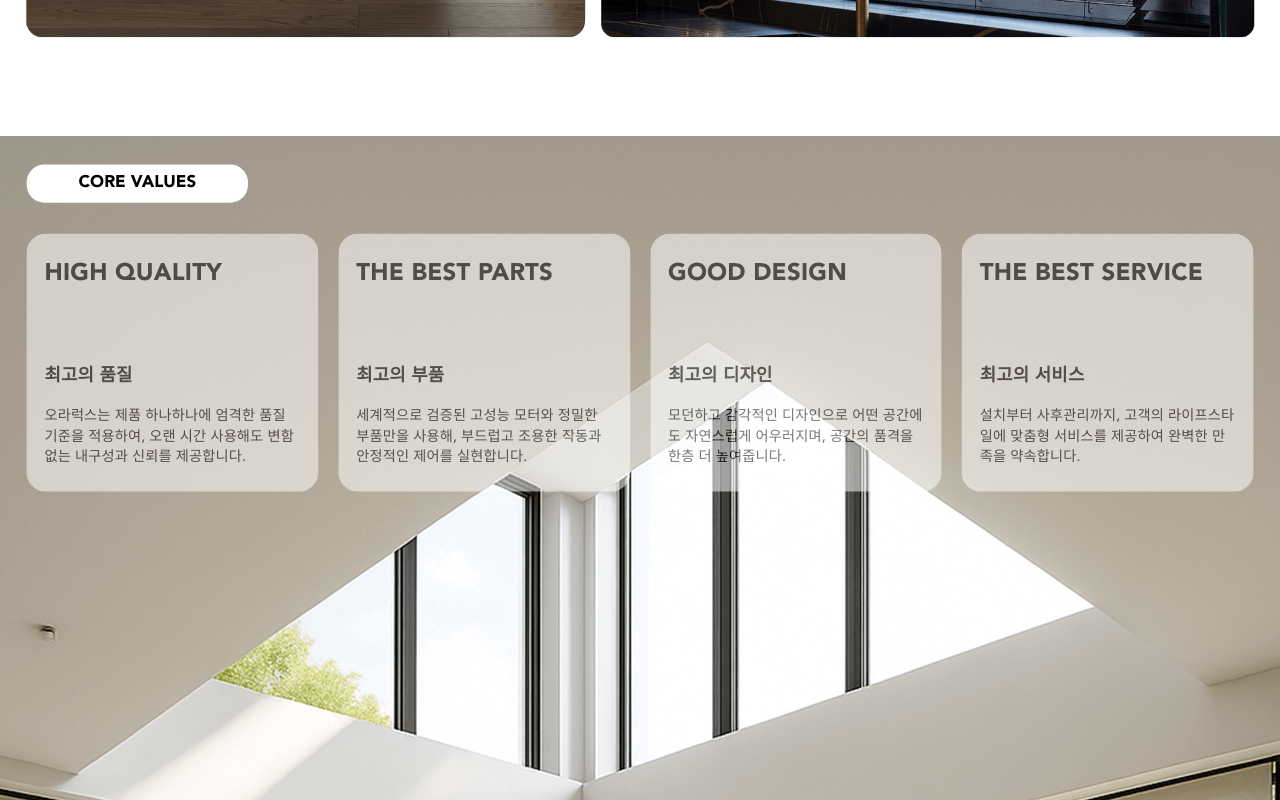
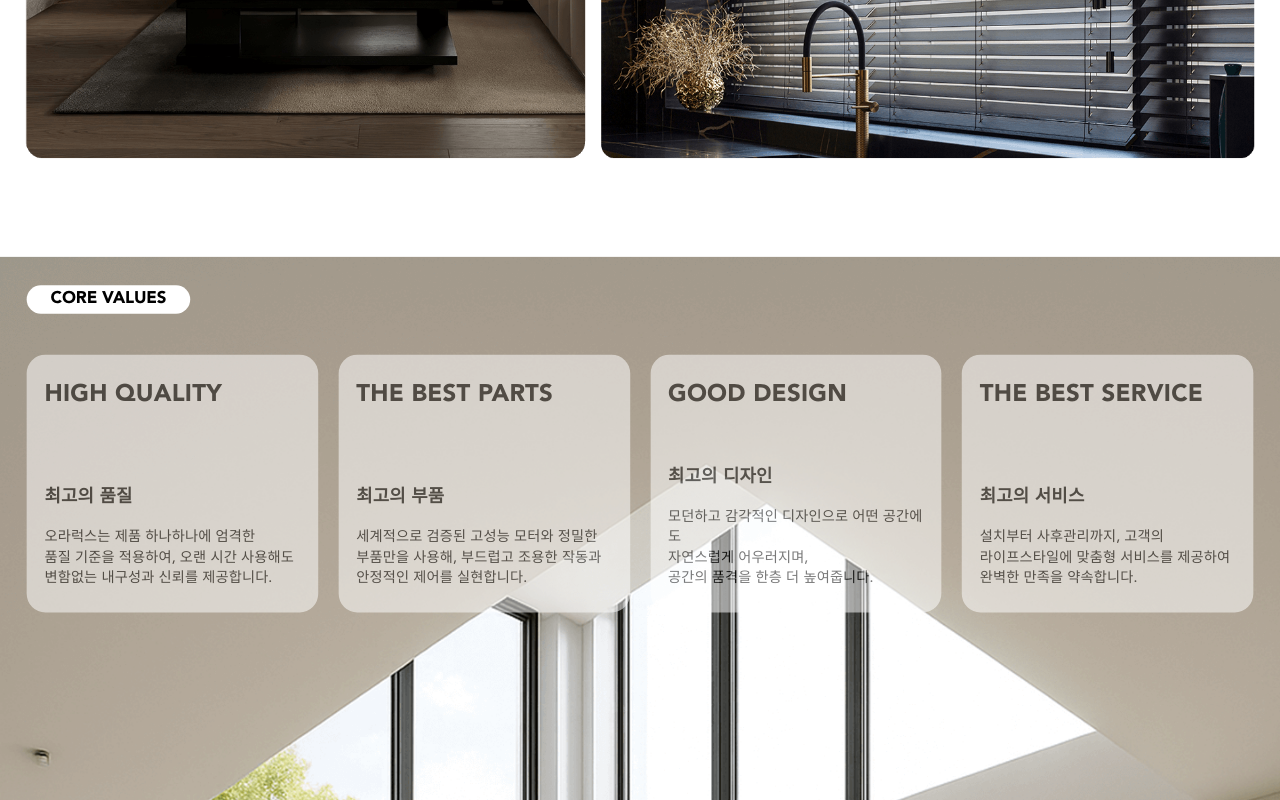
Before and after one commit to BangSM/auralux, a Next.js app: page /about in a window 1280 px wide. Shown: the part 1640-2440 px from the top of the page. Built offline with nearby package versions, Linux system fonts and the light colour scheme; a web font is replaced by a local one.

Commit message:
fix: size

```diff
--- a/src/app/about/page.tsx
+++ b/src/app/about/page.tsx
@@ -24,36 +24,36 @@ const About = () => {
           </div>
         </section>
         <section className="flex justify-end  w-full section-3 mb-[198px] px-[75px] mt-[-10px]">
-          <Image src="/images/img_about_2.png" alt="product" width={581} height={381} />
+          <Image src="/images/img_about_02.png" alt="product" width={900} height={381} />
         </section>
         <section className="relative flex gap-[24px] mb-[111px] overflow-hidden justify-center h-full w-full bg-white">
           <Image src="/images/img_total.png" alt="product" width={1382} height={756} objectFit="contain" />
         </section>
       </main>
       <div className="flex flex-col items-center w-full">
-        <section className="relative flex flex-col  m-w-[1240px] items-center gap-[100px] w-[100%] overflow-x-auto about-bg">
+        <section className="relative flex flex-col  m-w-[1240px] items-center gap-[100px] w-[100%] about-bg">
           <div className="w-full max-w-[1440px]">
             <Image
               src="/images/img_about_bg.png"
               alt="product"
-              width={1920}
-              height={2093}
+              width={1479}
+              height={2217}
               className="w-full"
               objectFit="contain"
             />
           </div>
-          <div className="flex items-center justify-center w-[249px] h-[43px] rounded-[20px] absolute top-[32px] left-[30px] bg-white text-[19px] tracking-normal  avenir-black">
+          <div className="flex items-center justify-center w-[184px] h-[32px] rounded-[20px] absolute top-[32px] left-[30px] bg-white text-[19px] tracking-[-0.01em]  avenir-black">
             CORE VALUES
           </div>
-          <ul className="flex gap-[23px] absolute top-[110px] px-[30px] ">
+          <ul className="flex gap-[23px] absolute top-[110px] px-[30px] w-full">
             <li className="flex flex-col justify-between bg-[#fff] core-list  opacity-[0.52] h-[290px] px-[20px] py-[26px] rounded-[21px] w-[25%] ">
               <div className="text-[27px] tracking-[0.01em] avenir-black text-[#000]">HIGH QUALITY</div>
               <div className="flex flex-col gap-[19px]">
                 <strong className="text-[20px] tracking-[0.01em] leading-[auto] avenir-black text-[#000]">
                   최고의 품질
                 </strong>
-                <p className="text-[16px] font-medium text-[#000] tracking-[0.01em] leading-[23px] whitespace-pre-line wrap-break-word">
-                  {`오라럭스는 제품 하나하나에 엄격한 품질 기준을 적용하여, 오랜 시간 사용해도 변함없는 내구성과 신뢰를 제공합니다.`}
+                <p className="text-[16px] font-medium text-[#000] tracking-[0.01em] leading-[23px] whitespace-pre-wrap wrap-break-word">
+                  {`오라럭스는 제품 하나하나에 엄격한\n품질 기준을 적용하여, 오랜 시간 사용해도\n변함없는 내구성과 신뢰를 제공합니다.`}
                 </p>
               </div>
             </li>
@@ -64,7 +64,7 @@ const About = () => {
                   최고의 부품
                 </strong>
                 <p className="text-[16px] font-medium text-[#000] tracking-[0.01em] leading-[23px] whitespace-pre-line wrap-break-word">
-                  {`세계적으로 검증된 고성능 모터와 정밀한 부품만을 사용해, 부드럽고 조용한 작동과 안정적인 제어를 실현합니다.`}
+                  {`세계적으로 검증된 고성능 모터와 정밀한\n부품만을 사용해, 부드럽고 조용한 작동과\n안정적인 제어를 실현합니다.`}
                 </p>
               </div>
             </li>
@@ -75,7 +75,7 @@ const About = () => {
                   최고의 디자인
                 </strong>
                 <p className="text-[16px] font-medium text-[#000] tracking-[0.01em] leading-[23px] whitespace-pre-line wrap-break-word">
-                  {`모던하고 감각적인 디자인으로 어떤 공간에도 자연스럽게 어우러지며, 공간의 품격을 한층 더 높여줍니다.`}
+                  {`모던하고 감각적인 디자인으로 어떤 공간에도\n자연스럽게 어우러지며,\n공간의 품격을 한층 더 높여줍니다.`}
                 </p>
               </div>
             </li>
@@ -86,7 +86,7 @@ const About = () => {
                   최고의 서비스
                 </strong>
                 <p className="text-[16px] font-medium text-[#000] tracking-[0.01em] leading-[23px] whitespace-pre-line wrap-break-word">
-                  {`설치부터 사후관리까지, 고객의 라이프스타일에 맞춤형 서비스를 제공하여 완벽한 만족을 약속합니다.`}
+                  {`설치부터 사후관리까지, 고객의\n라이프스타일에 맞춤형 서비스를 제공하여\n완벽한 만족을 약속합니다.`}
                 </p>
               </div>
             </li>
--- a/src/components/Header.tsx
+++ b/src/components/Header.tsx
@@ -25,7 +25,7 @@ const Header = () => {
   }, [isProduct])
 
   return (
-    <nav className="flex sticky top-0 h-[170px] max-w-[1440px] w-full justify-center bg-white pt-[77px] z-9999">
+    <nav className="flex sticky top-0 h-[170px] max-w-[1440px] w-full justify-center bg-white pt-[77px] px-[30px] z-9999">
       <div className="flex w-full justify-between items-start ">
         <button className="flex items-center gap-[10px] cursor-pointer" onClick={() => router.push("/")}>
           <Image src="/images/img_logo.png" alt="logo" width={130} height={44} />
```
Also changed, not shown: public/images/img_about_02.png (added), public/images/img_about_bg.png.
